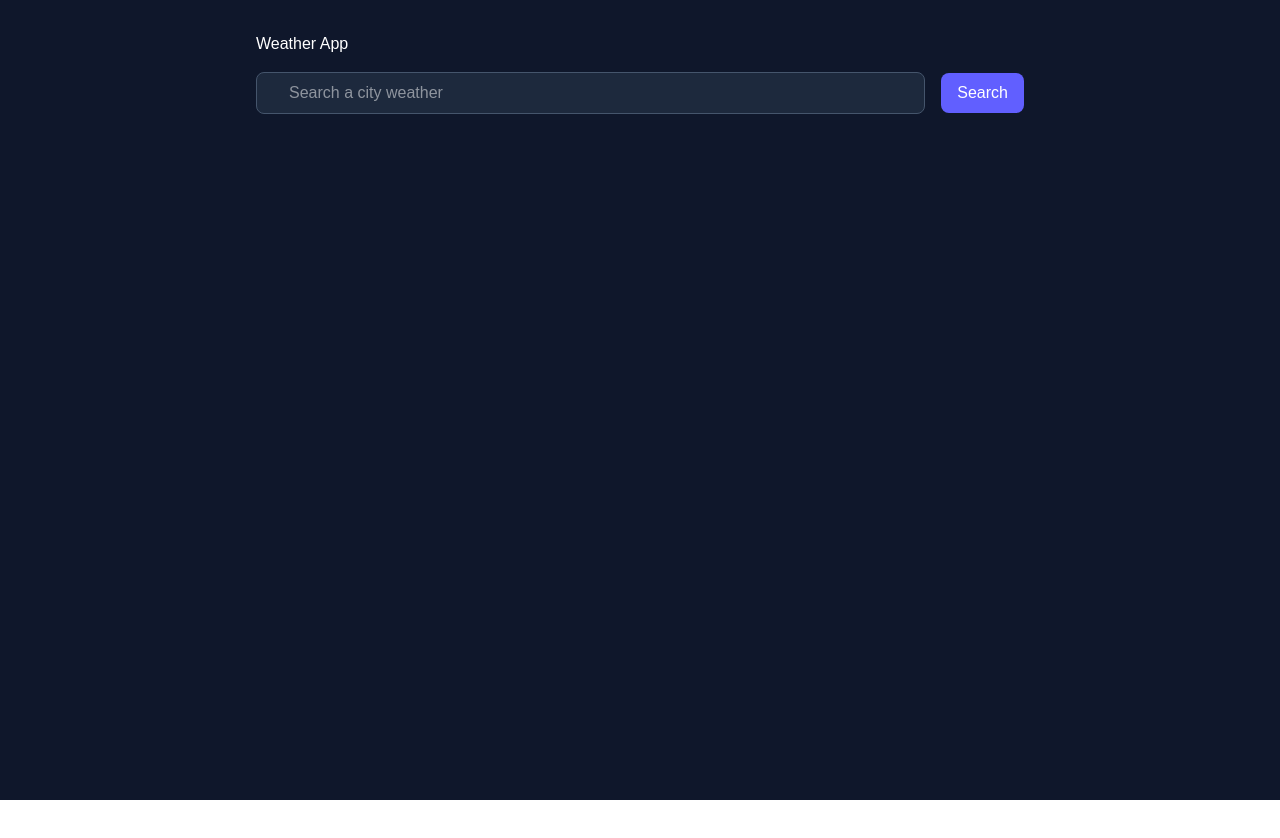
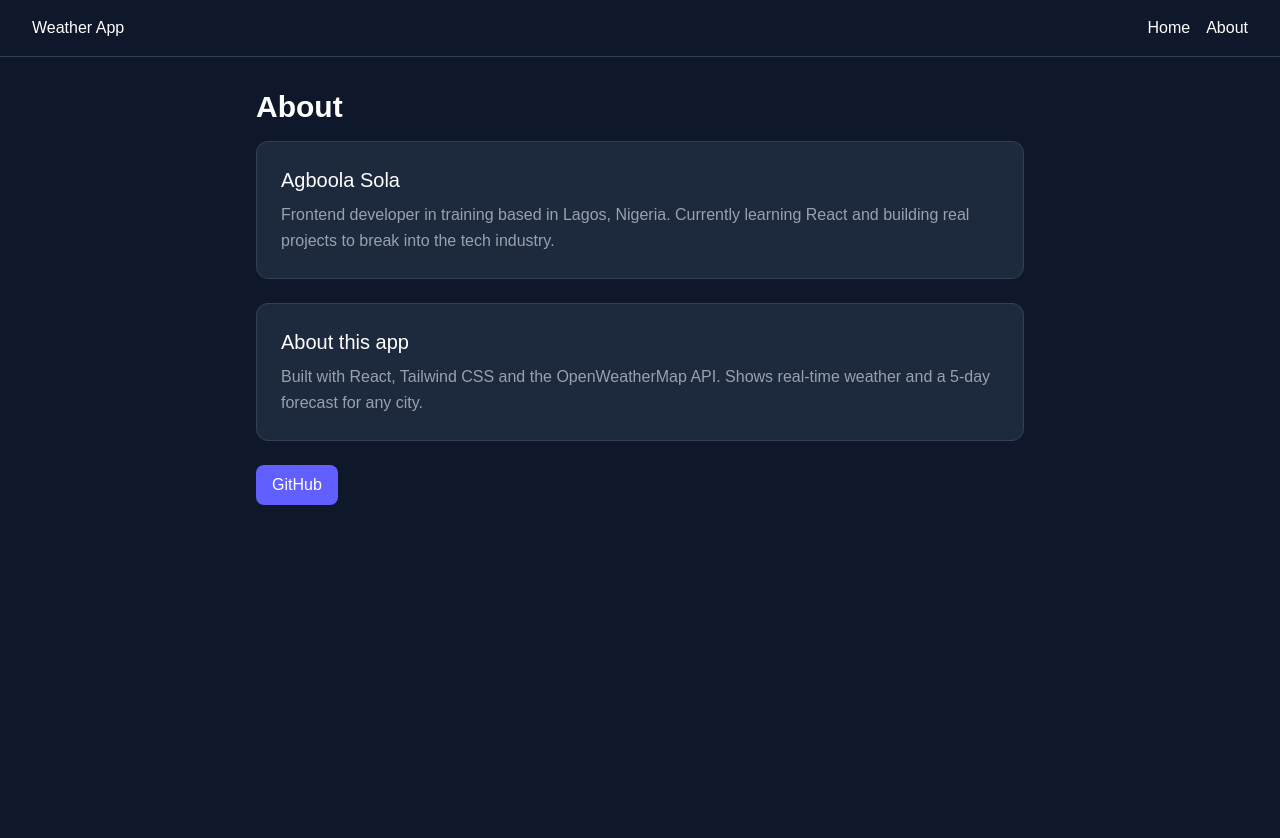
Before and after one commit to AgboolaSola/react-weather-app, a React (Vite) app: page /about in a window 1280 px wide. Shown: the top 838 px of the page. Before the commit the page ends 800 px from the top, so only its background shows below. Built offline with nearby package versions, Linux system fonts and the light colour scheme; no server answers.

Commit message:
feat: add React Router with Home and About pages and Navbar

```diff
--- a/package.json
+++ b/package.json
@@ -16,6 +16,7 @@
     "dotenv": "^17.4.2",
     "react": "^19.2.6",
     "react-dom": "^19.2.6",
+    "react-router-dom": "^7.15.1",
     "tailwindcss": "^4.3.0"
   },
   "devDependencies": {
--- a/src/App.jsx
+++ b/src/App.jsx
@@ -1,64 +1,17 @@
-import SearchForm from "./components/SearchForm";
-import WeatherCard from "./components/WeatherCard";
-import ForecastCard from "./components/ForecastCard";
-import { useState } from "react";
+import { BrowserRouter, Routes, Route } from "react-router-dom";
+import Home from "./pages/Home";
+import About from "./pages/About";
+import Navbar from "./components/Navbar";
 
 const App = () => {
-  const APIKEY = import.meta.env.VITE_API_KEY;
-  const BASE_URL = "https://api.openweathermap.org/data/2.5";
-
-  const [weather, setWeather] = useState(null);
-  const [forecast, setForecast] = useState(null);
-  const [error, setError] = useState(null);
-  const [isLoading, setIsLoading] = useState(false);
-  const handleSearch = async (city) => {
-    setIsLoading(true);
-    setError(null);
-    const urlWeather = `${BASE_URL}/weather?q=${city}&appid=${APIKEY}&units=metric`;
-    const urlForecast = `${BASE_URL}/forecast?q=${city}&appid=${APIKEY}&units=metric`;
-    try {
-      const [weatherResponse, forecastResponse] = await Promise.all([
-        fetch(urlWeather),
-        fetch(urlForecast),
-      ]);
-      if (!weatherResponse.ok) {
-        throw new Error("Weather of city not found");
-      }
-      if (!forecastResponse.ok) {
-        throw new Error("forecast of city not found");
-      }
-      const weatherData = await weatherResponse.json();
-      setWeather(weatherData);
-      const forecastData = await forecastResponse.json();
-      setForecast(forecastData);
-    } catch (error) {
-      setError(error.message);
-      setWeather(null);
-      setForecast(null);
-    } finally {
-      setIsLoading(false);
-    }
-  };
   return (
-    <div className="min-h-screen bg-slate-900 text-white p-8">
-      <div className="container mx-auto max-w-3xl">
-        <h1>Weather App</h1>
-        <SearchForm onSearch={handleSearch} />
-        {isLoading && <p className="mt-4">Loading...</p>}
-        {error && (
-          <p className="mt-4 text-red-300">There was an error: {error}</p>
-        )}
-        {weather && <WeatherCard weather={weather} />}
-        {forecast && (
-          <h3 className="text-xl font-semibold my-8 uppercase ">
-            5 day Forecast
-          </h3>
-        )}
-        <div className="grid grid-cols-3 gap-4">
-          {forecast && <ForecastCard forecast={forecast} />}
-        </div>
-      </div>
-    </div>
+    <BrowserRouter>
+      <Navbar />
+      <Routes>
+        <Route path="/" element={<Home />} />
+        <Route path="/about" element={<About />} />
+      </Routes>
+    </BrowserRouter>
   );
 };
 
--- /dev/null
+++ b/src/components/Navbar.jsx
@@ -0,0 +1,20 @@
+import { Link } from "react-router-dom";
+const Navbar = () => {
+  return (
+    <div className="bg-slate-900 flex gap-4 justify-between items-center text-white py-4 px-8 border-b border-slate-700">
+      <div>
+        <Link to="/">Weather App</Link>
+      </div>
+      <div className="flex gap-4">
+        <Link to="/" className="hover:text-indigo-400 transition">
+          Home
+        </Link>
+        <Link to="/about" className="hover:text-indigo-400 transition">
+          About
+        </Link>
+      </div>
+    </div>
+  );
+};
+
+export default Navbar;
--- /dev/null
+++ b/src/pages/About.jsx
@@ -0,0 +1,38 @@
+const About = () => {
+  return (
+    <div className="min-h-screen bg-slate-900 text-white p-8">
+      <div className="container mx-auto max-w-3xl">
+        <h1 className="text-3xl font-bold mb-4">About</h1>
+
+        <div className="bg-slate-800 border border-slate-700 rounded-xl p-6 mb-6">
+          <h2 className="text-xl font-medium mb-2">Agboola Sola</h2>
+          <p className="text-gray-400 leading-relaxed">
+            Frontend developer in training based in Lagos, Nigeria. Currently
+            learning React and building real projects to break into the tech
+            industry.
+          </p>
+        </div>
+
+        <div className="bg-slate-800 border border-slate-700 rounded-xl p-6 mb-6">
+          <h2 className="text-xl font-medium mb-2">About this app</h2>
+          <p className="text-gray-400 leading-relaxed">
+            Built with React, Tailwind CSS and the OpenWeatherMap API. Shows
+            real-time weather and a 5-day forecast for any city.
+          </p>
+        </div>
+
+        <div className="flex gap-4">
+          <a
+            href="https://github.com/agboolasola"
+            target="_blank"
+            className="bg-indigo-500 hover:bg-indigo-600 transition px-4 py-2 rounded-lg"
+          >
+            GitHub
+          </a>
+        </div>
+      </div>
+    </div>
+  );
+};
+
+export default About;
--- /dev/null
+++ b/src/pages/Home.jsx
@@ -0,0 +1,63 @@
+import { useState } from "react";
+import SearchForm from "../components/SearchForm";
+import WeatherCard from "../components/WeatherCard";
+import ForecastCard from "../components/ForecastCard";
+
+export default function Home() {
+  const APIKEY = import.meta.env.VITE_API_KEY;
+  const BASE_URL = "https://api.openweathermap.org/data/2.5";
+
+  const [weather, setWeather] = useState(null);
+  const [forecast, setForecast] = useState(null);
+  const [error, setError] = useState(null);
+  const [isLoading, setIsLoading] = useState(false);
+  const handleSearch = async (city) => {
+    setIsLoading(true);
+    setError(null);
+    const urlWeather = `${BASE_URL}/weather?q=${city}&appid=${APIKEY}&units=metric`;
+    const urlForecast = `${BASE_URL}/forecast?q=${city}&appid=${APIKEY}&units=metric`;
+    try {
+      const [weatherResponse, forecastResponse] = await Promise.all([
+        fetch(urlWeather),
+        fetch(urlForecast),
+      ]);
+      if (!weatherResponse.ok) {
+        throw new Error("Weather of city not found");
+      }
+      if (!forecastResponse.ok) {
+        throw new Error("forecast of city not found");
+      }
+      const weatherData = await weatherResponse.json();
+      setWeather(weatherData);
+      const forecastData = await forecastResponse.json();
+      setForecast(forecastData);
+    } catch (error) {
+      setError(error.message);
+      setWeather(null);
+      setForecast(null);
+    } finally {
+      setIsLoading(false);
+    }
+  };
+  return (
+    <div className="min-h-screen bg-slate-900 text-white p-8">
+      <div className="container mx-auto max-w-3xl">
+        <h1>Weather App</h1>
+        <SearchForm onSearch={handleSearch} />
+        {isLoading && <p className="mt-4">Loading...</p>}
+        {error && (
+          <p className="mt-4 text-red-300">There was an error: {error}</p>
+        )}
+        {weather && <WeatherCard weather={weather} />}
+        {forecast && (
+          <h3 className="text-xl font-semibold my-8 uppercase ">
+            5 day Forecast
+          </h3>
+        )}
+        <div className="grid grid-cols-3 gap-4">
+          {forecast && <ForecastCard forecast={forecast} />}
+        </div>
+      </div>
+    </div>
+  );
+}
```
Also changed, not shown: 1 other file (tests, documents, lock files or other folders).
